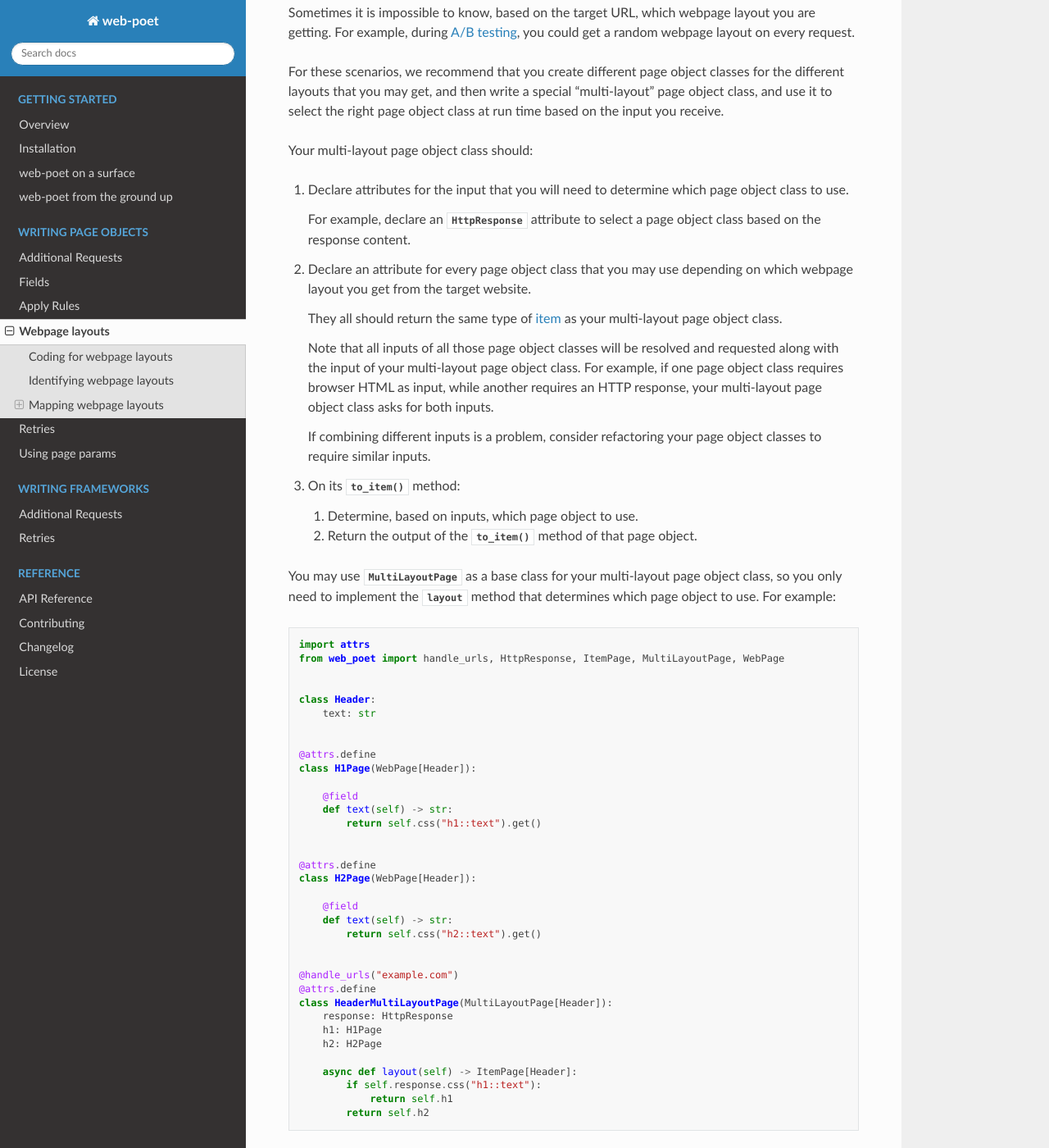
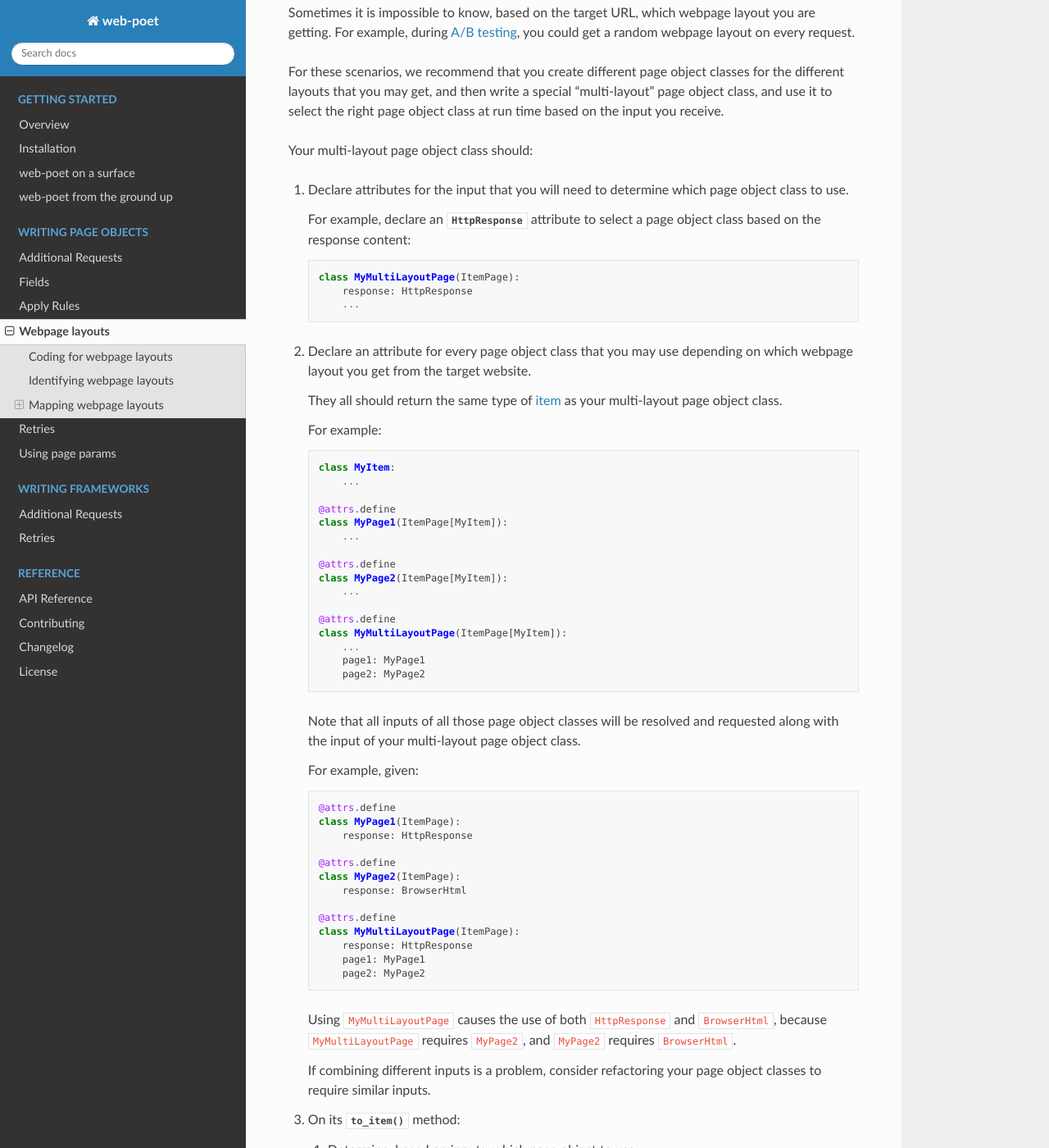
Before and after one commit to scrapinghub/web-poet, a Sphinx documentation site: the page built from docs/page-objects/layouts.rst, in a window 1280 px wide and 1400 px high, scrolled down 1602 px. Shown: the whole window at 82% size. Built offline with Sphinx 7.4.7 and the Read the Docs theme 2.0.0, drawn with Linux system fonts in a browser that asks for light colours; some of the changed text lies outside the part shown.

Commit message:
Apply feedback

```diff
--- a/docs/page-objects/layouts.rst
+++ b/docs/page-objects/layouts.rst
@@ -96,7 +96,13 @@ Your multi-layout page object class should:
     object class to use.
 
     For example, declare an :class:`HttpResponse` attribute to select a page
-    object class based on the response content.
+    object class based on the response content:
+
+    .. code-block:: python
+
+       class MyMultiLayoutPage(ItemPage):
+           response: HttpResponse
+           ...
 
 #.  Declare an attribute for every page object class that you may use depending
     on which webpage layout you get from the target website.
@@ -104,11 +110,51 @@ Your multi-layout page object class should:
     They all should return the same type of :ref:`item <item-classes>` as your
     multi-layout page object class.
 
+    For example:
+
+    .. code-block:: python
+
+       class MyItem:
+           ...
+
+       @attrs.define
+       class MyPage1(ItemPage[MyItem]):
+           ...
+
+       @attrs.define
+       class MyPage2(ItemPage[MyItem]):
+           ...
+
+       @attrs.define
+       class MyMultiLayoutPage(ItemPage[MyItem]):
+           ...
+           page1: MyPage1
+           page2: MyPage2
+
     Note that all inputs of all those page object classes will be resolved and
-    requested along with the input of your multi-layout page object class. For
-    example, if one page object class requires browser HTML as input, while
-    another requires an HTTP response, your multi-layout page object class asks
-    for both inputs.
+    requested along with the input of your multi-layout page object class.
+
+    For example, given:
+
+    .. code-block:: python
+
+       @attrs.define
+       class MyPage1(ItemPage):
+           response: HttpResponse
+
+       @attrs.define
+       class MyPage2(ItemPage):
+           response: BrowserHtml
+
+       @attrs.define
+       class MyMultiLayoutPage(ItemPage):
+           response: HttpResponse
+           page1: MyPage1
+           page2: MyPage2
+
+    Using ``MyMultiLayoutPage`` causes the use of both ``HttpResponse`` and
+    ``BrowserHtml``, because ``MyMultiLayoutPage`` requires ``MyPage2``, and
+    ``MyPage2`` requires ``BrowserHtml``.
 
     If combining different inputs is a problem, consider refactoring your page
     object classes to require similar inputs.
@@ -120,6 +166,23 @@ Your multi-layout page object class should:
     #.  Return the output of the :meth:`~web_poet.pages.ItemPage.to_item`
         method of that page object.
 
+    For example:
+
+    .. code-block:: python
+
+       @attrs.define
+       class MyMultiLayoutPage(ItemPage[MyItem]):
+           response: HttpResponse
+           page1: MyPage1
+           page2: MyPage2
+
+           async def to_item(self) -> MyItem:
+               if self.response.css(".foo"):
+                   page_object = self.page1
+               else:
+                   page_object = self.page2
+               return await page_object.to_item()
+
 You may use :class:`~web_poet.pages.MultiLayoutPage` as a base class for your
 multi-layout page object class, so you only need to implement the
 :class:`~web_poet.pages.MultiLayoutPage.layout` method that determines which
```
Also changed, not shown: other parts of docs/page-objects/layouts.rst (+25 -24 lines), 2 other files.
